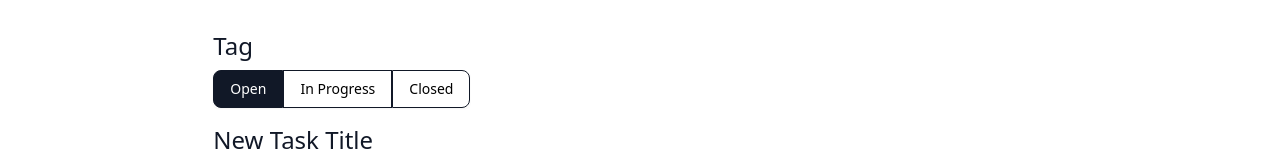
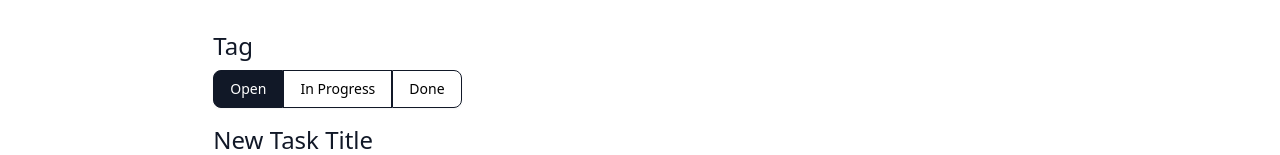
Before and after one commit to Agry88/github_issue_practice, a Next.js app: page /task/newTask in a window 1280 px wide. Shown: the part 170-325 px from the top of the page. Built offline with nearby package versions, Linux system fonts and the light colour scheme; no server answers; sample sign-in values are in the browser's storage.

Commit message:
Refactor: take TagGroup as a component. also fix the wrong type of label.

```diff
--- /dev/null
+++ b/src/components/Tag/TagGroup.tsx
@@ -0,0 +1,28 @@
+import React from 'react';
+import { Tag } from '@/types/issue';
+
+type Props = {
+  selectedTag: Tag;
+  setSelectedTag: (tag: Tag) => void;
+};
+
+export default function TagGroup({ selectedTag, setSelectedTag }: Props) {
+  const tagArray: Tag[] = ['Open', 'In Progress', 'Done'];
+
+  return (
+    <div className="mb-4">
+      <div className="inline-flex rounded-md shadow-sm" role="group">
+        {tagArray.map((name) => (
+          <button
+            type="button"
+            key={name}
+            onClick={() => setSelectedTag(name)}
+            className={`px-4 py-2 ${selectedTag === name ? 'bg-gray-900 text-white' : 'bg-transparent'} text-sm font-medium border border-gray-900 first:rounded-l-lg last:rounded-r-lg hover:bg-gray-900 hover:text-white focus:z-10 focus:ring-2 focus:ring-gray-500 focus:bg-gray-900 focus:text-white`}
+          >
+            {name}
+          </button>
+        ))}
+      </div>
+    </div>
+  );
+}
--- a/src/pages/api/createIssue.ts
+++ b/src/pages/api/createIssue.ts
@@ -18,7 +18,7 @@ export default async function handler(req: NextApiRequest, res: NextApiResponse)
     if (typeof accessToken !== 'string') res.status(403).json({ status: 'error', message: 'Invalid access token' });
     if (typeof title !== 'string') res.status(403).json({ status: 'error', message: 'Invalid title' });
     if (typeof comment !== 'string' || comment.length <= 30) res.status(403).json({ status: 'error', message: 'Invalid comment' });
-    if (label !== 'Open' && label !== 'In Progress' && label !== 'Closed') res.status(403).json({ status: 'error', message: 'Invalid label' });
+    if (label !== 'Open' && label !== 'In Progress' && label !== 'Done') res.status(403).json({ status: 'error', message: 'Invalid label' });
 
     const { createIssue } = GithubClient(accessToken);
     const response = await createIssue(title, comment, label);
--- a/src/pages/task/newTask.tsx
+++ b/src/pages/task/newTask.tsx
@@ -5,14 +5,13 @@ import { useRouter } from 'next/router';
 import React, { useState } from 'react';
 import TextInput from '@/components/Input/textInput';
 import type { Tag } from '@/types/issue';
+import TagGroup from '@/components/Tag/TagGroup';
 import Label from '../../components/Input/Label';
 
 export default function NewTaskPage() {
   const router = useRouter();
   const accessToken = useAccessToken();
   const [selectedTag, setSelectedTag] = useState<Tag>('Open');
-
-  const tagArray: Tag[] = ['Open', 'In Progress', 'Closed'];
 
   const handleSubmit = async (e: React.FormEvent<HTMLFormElement>) => {
     e.preventDefault();
@@ -41,24 +40,13 @@ export default function NewTaskPage() {
   return (
     <div className="flex flex-col items-center w-screen min-h-screen">
       <Navbar />
-      <div className="w-2/3 min-w-fit max-w-4xl h-fit mt-10">
-        <h1 className="text-4xl mb-10">New Task</h1>
+      <div className="w-2/3 max-w-4xl mt-10 min-w-fit h-fit">
+        <h1 className="mb-10 text-4xl">New Task</h1>
         <form className="w-full" onSubmit={handleSubmit}>
 
           <div className="mb-4">
             <Label label="Tag" />
-            <div className="inline-flex rounded-md shadow-sm" role="group">
-              {tagArray.map((name) => (
-                <button
-                  type="button"
-                  key={name}
-                  onClick={() => setSelectedTag(name)}
-                  className={`px-4 py-2 ${selectedTag === name ? 'bg-gray-900 text-white' : 'bg-transparent'} text-sm font-medium border border-gray-900 first:rounded-l-lg last:rounded-r-lg hover:bg-gray-900 hover:text-white focus:z-10 focus:ring-2 focus:ring-gray-500 focus:bg-gray-900 focus:text-white`}
-                >
-                  {name}
-                </button>
-              ))}
-            </div>
+            <TagGroup selectedTag={selectedTag} setSelectedTag={setSelectedTag} />
           </div>
 
           <div className="mb-6">
--- a/src/types/issue.ts
+++ b/src/types/issue.ts
@@ -1,4 +1,4 @@
-export type Tag = 'Open' | 'In Progress' | 'Closed';
+export type Tag = 'Open' | 'In Progress' | 'Done';
 
 export type IssueTag = {
   tagId: number;
```
